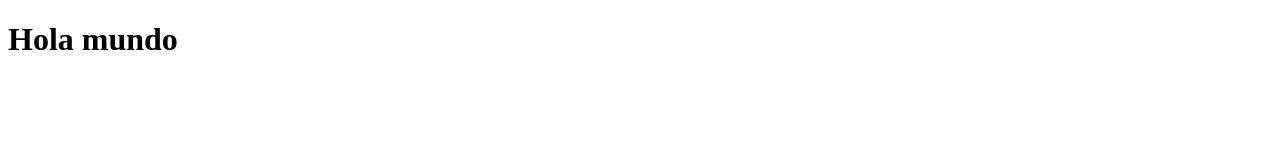
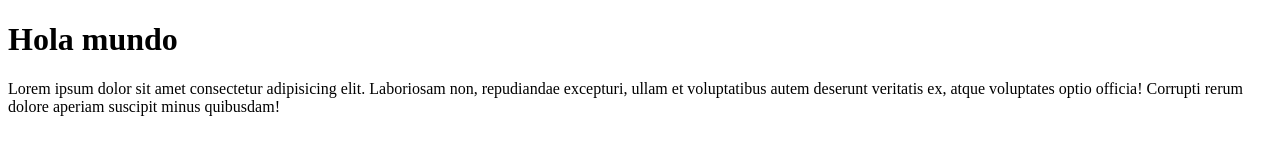
Before and after one commit to Freddier-chavez/mi-proyecto, a plain HTML site: page index.html in a window 1280 px wide. Drawn offline with Linux system fonts and the light colour scheme.

Commit message:
Ahora el index.html tiene nuevo título y pagína p

```diff
--- a/index.html
+++ b/index.html
@@ -4,9 +4,10 @@
     <meta charset="UTF-8">
     <meta http-equiv="X-UA-Compatible" content="IE=edge">
     <meta name="viewport" content="width=device-width, initial-scale=1.0">
-    <title>Document</title>
+    <title>Primera página</title>
 </head>
 <body>
     <h1>Hola mundo</h1>
+    <p>Lorem ipsum dolor sit amet consectetur adipisicing elit. Laboriosam non, repudiandae excepturi, ullam et voluptatibus autem deserunt veritatis ex, atque voluptates optio officia! Corrupti rerum dolore aperiam suscipit minus quibusdam!</p>
 </body>
 </html>
```
